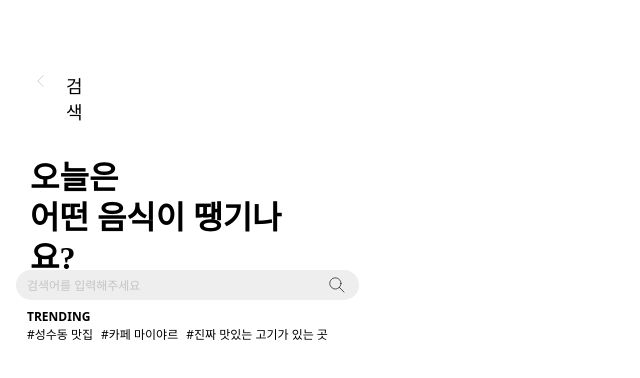
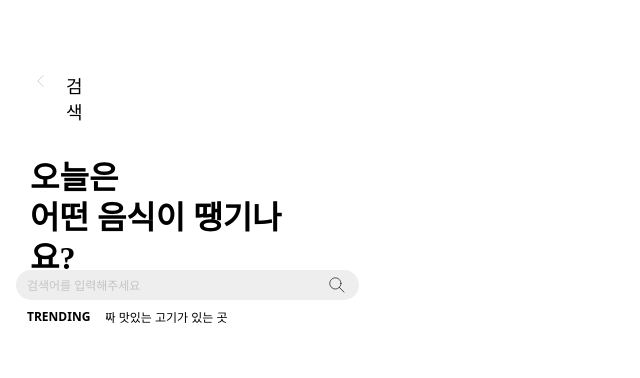
Before and after one commit to BCSDLab/JJBAKSA_FRONT_END, a React (Create React App) app: page /search in a window 1280 px wide. Shown: the top 378 px of the page, without its empty margins (0-640 px from the left). Built offline with nearby package versions, Linux system fonts and the light colour scheme; a web font is replaced by a local one.

Commit message:
style: 트렌드 문구 애니메이션 적용

```diff
--- a/src/pages/Search/Search.module.scss
+++ b/src/pages/Search/Search.module.scss
@@ -111,6 +111,7 @@
 // search-trend__tag-list__tag
 
 .search-trend {
+  display: flex;
   width: 321px;
   margin-left: 27px;
   margin-top:8px;
@@ -120,15 +121,34 @@
   strong {
     padding-right: 16px;
   }
+  &__tag-list--wrapper {
+  }
 
   &__tag-list {
+    width: 240px;
     display: flex;
+    flex:0 0 auto;
+    white-space: nowrap;
+    overflow: hidden;
     gap:8px;
     list-style: none;
 
     &__tag {
+      animation: textLoop 10s linear infinite;
+      padding-right: 1.4881vw;
+    }
 
+    @keyframes textLoop {
+      0% {
+        -webkit-transform: translate3d(0, 0, 0);
+        transform: translate3d(0, 0, 0);
+      }
+      100% {
+        -webkit-transform: translate3d(-100%, 0, 0);
+        transform: translate3d(-100%, 0, 0);
+      }
     }
+
   }
 
 
--- a/src/pages/Search/index.tsx
+++ b/src/pages/Search/index.tsx
@@ -54,9 +54,11 @@ function Search(): JSX.Element {
       </div>
       <div className={styles['search-trend']}>
         <strong>TRENDING</strong>
-        <ul className={styles['search-trend__tag-list']}>
-          {hash_tag.map((tag) => <li className={styles['search-trend__tag-list__tag']} key={tag.id}>{tag.text}</li>)}
-        </ul>
+        <div className={styles['search-trend__tag-list--wrapper']}>
+          <ul className={styles['search-trend__tag-list']}>
+            <div className={styles['search-trend__tag-list__tag']}>{hash_tag.map((tag) => tag.text).join(' ')}</div>
+          </ul>
+        </div>
       </div>
       <ul className={styles['search-list']}>
         {text === '' ? null : list?.filter((item) => item.title.includes(text)).map((item : IItem) => <li key={item.title} className={styles['search-list__item']}>{item.title}</li>)}
```
